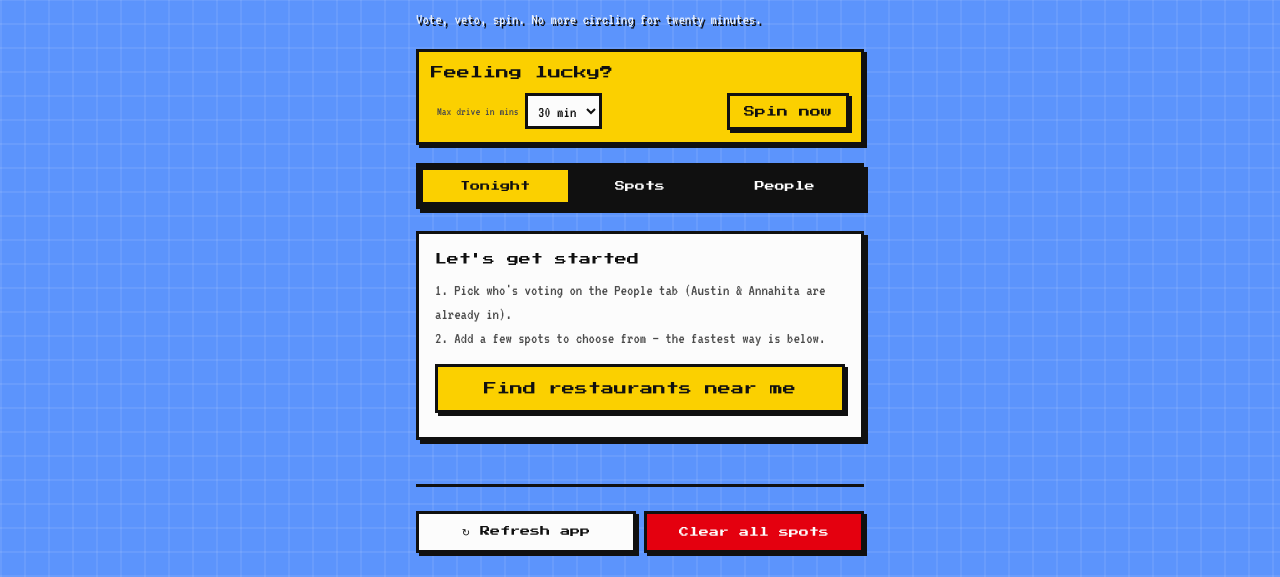
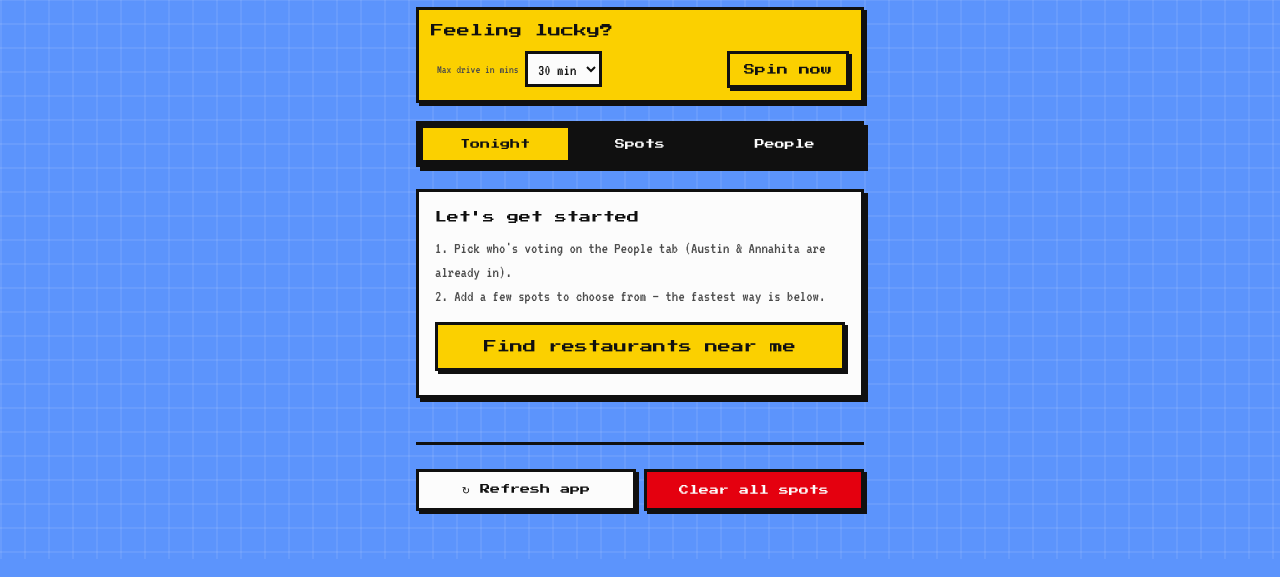
Before and after one commit to snippywippy/dinnerdecider, a website: page index.html in a window 1280 px wide. Shown: the part 241-818 px from the top of the page. Drawn offline with Linux system fonts and the light colour scheme.

Commit message:
Swap app icon to the two characters, drop intro subtitle
Replaces the pizza-slice favicon/touch-icon/PWA icons with a square
icon built from the Austin & Annahita sprites on the app's blue
background, matching the pizza icon's black-border style. Also
removes the "Vote, veto, spin..." subtitle under the title so the
Feeling-lucky bar and tabs sit closer to the header.

```diff
--- a/index.html
+++ b/index.html
@@ -135,7 +135,6 @@
 <div class="app">
   <img src="/couple-sprite.png" alt="" class="hero-sprite">
   <h1 style="text-align:center;">Dinner Decider</h1>
-  <p class="sub">Vote, veto, spin. No more circling for twenty minutes.</p>
 
   <div class="lucky-bar">
     <span class="lucky-label">Feeling lucky?</span>
```
Also changed, not shown: apple-touch-icon.png, favicon-16x16.png, favicon.png, icon-192.png, icon-512.png.
